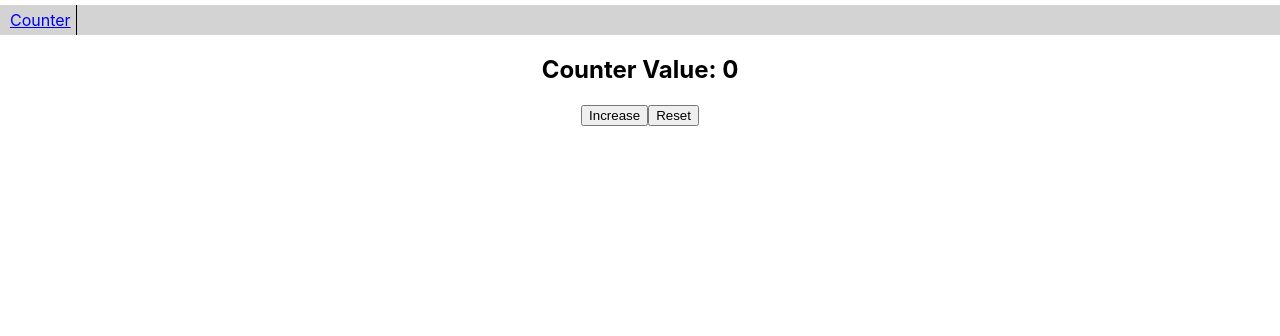
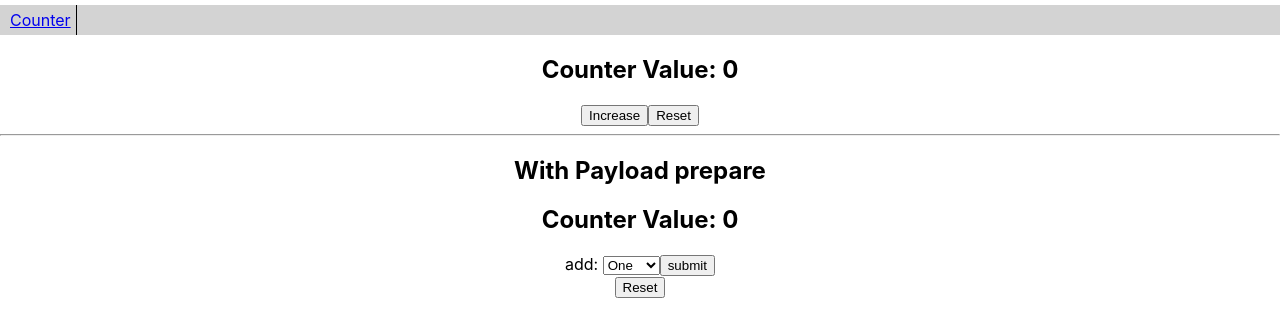
Before and after one commit to pinyi-yang/redux-examples, a React (Create React App) app in the folder client/: page /counter in a window 1280 px wide. Shown: the top 336 px of the page. Built offline with nearby package versions, Linux system fonts and the light colour scheme.

Commit message:
payload prepare example

```diff
--- a/client/src/App.js
+++ b/client/src/App.js
@@ -2,7 +2,8 @@ import './App.css';
 import { BrowserRouter as Router, Route, Switch } from "react-router-dom";
 
 import NavBar from "./components/NavBar";
-import { Counter } from "./examples/Counter/Counter"
+import { Counter } from "./examples/Counter/Counter";
+import { Counter2 } from "./examples/Counter2/Counter2"
 
 function App() {
   return (
@@ -14,7 +15,9 @@ function App() {
             <NavBar/>
           </Route>
           <Route exact path="/counter">
-            <Counter />
+            <Counter /><hr/>
+            <h2>With Payload prepare</h2>
+            <Counter2 />
           </Route>
         </Switch>
       </Router>
--- a/client/src/app/store.js
+++ b/client/src/app/store.js
@@ -1,9 +1,11 @@
 import { configureStore } from "@reduxjs/toolkit";
 
-import counterReducer from "../examples/Counter/counterSlice"
+import counterReducer from "../examples/Counter/counterSlice";
+import counter2Reducer from "../examples/Counter2/counter2Slice";
 
 export default configureStore({
     reducer: {
-        counter: counterReducer
+        counter: counterReducer,
+        counter2: counter2Reducer
     }
 })
--- /dev/null
+++ b/client/src/examples/Counter2/Counter2.js
@@ -0,0 +1,29 @@
+import React from "react";
+import { useState } from "react";
+import { useDispatch, useSelector } from "react-redux";
+import { increase, reset } from "./counter2Slice";
+
+import NavBar from "../../components/NavBar"
+
+export function Counter2() {
+    const counter = useSelector(state => state.counter2.value);
+    const dispatch = useDispatch();
+    const [text, setText] = useState("one");
+
+    return (
+        <div>
+            <h2>Counter Value: {counter}</h2>
+            add: <select name="counter2Input" id="counter2" value={text} onChange={ (e) => {setText(e.target.value)}}>
+                <option value="one">One</option>
+                <option value="two">Two</option>
+                <option value="three">Three</option>
+            </select>
+            <button onClick={ () => dispatch(increase(text))}>submit</button><br/>
+            <button onClick={ () => {
+                    dispatch(reset());
+                    setText("one");
+                } }
+            >Reset</button>
+        </div>
+    )
+}
--- /dev/null
+++ b/client/src/examples/Counter2/counter2Slice.js
@@ -0,0 +1,27 @@
+import { createSlice } from "@reduxjs/toolkit";
+
+export const counter2Slice = createSlice({
+    name: "counter2",
+    initialState: {
+        value: 0
+    },
+
+    reducers: {
+        increase: {
+            reducer(state, action) {
+                state.value += action.payload
+            },
+            prepare(textNum) {
+                const convertMap = {one: 1, two: 2, three: 3};
+
+                return {
+                    payload: convertMap[textNum]
+                }
+            }
+        },
+        reset: state => { state.value = 0 }
+    }
+});
+
+export default counter2Slice.reducer;
+export const {increase, reset} = counter2Slice.actions
```
